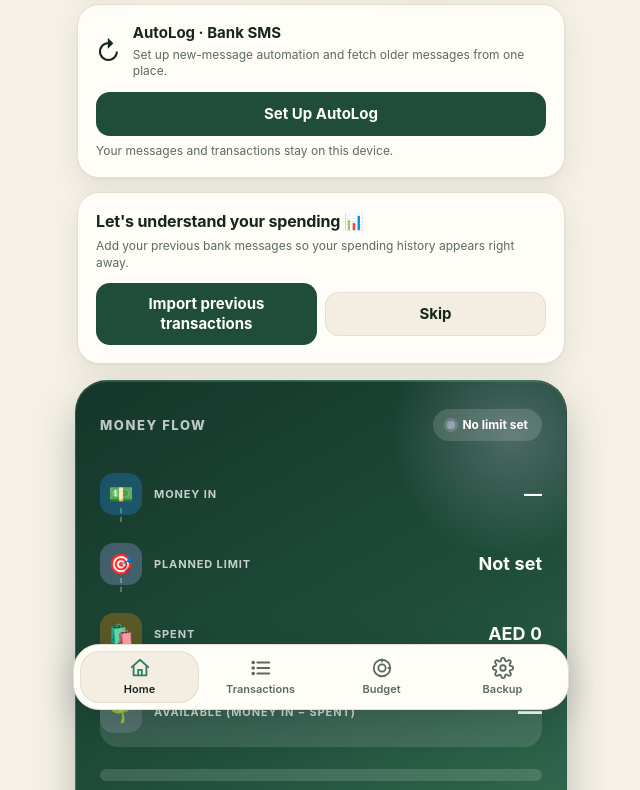
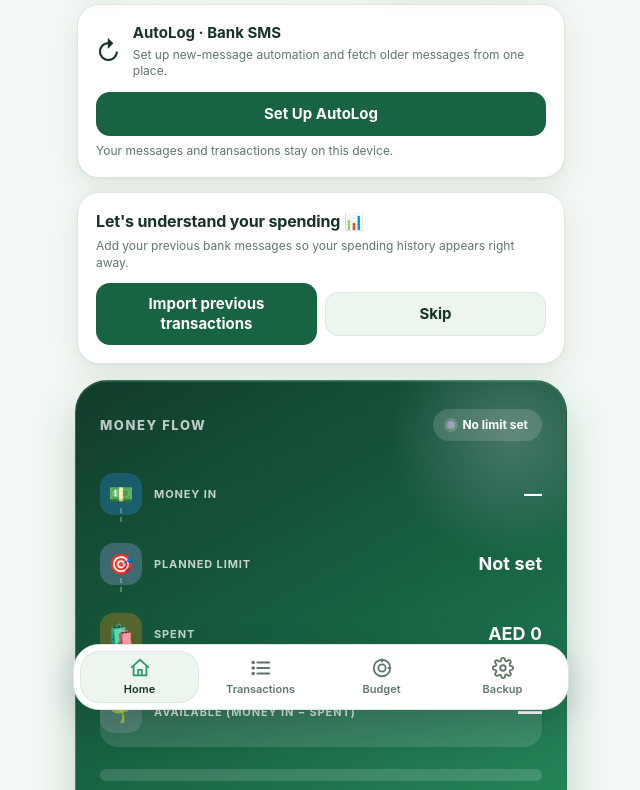
Before and after one commit to hashim4492/familybudgetphase1-v3, a plain HTML site: page index.html in a window 1280 px wide. Shown: the part 80-870 px from the top of the page, without its empty margins (319-959 px from the left). Drawn offline with Linux system fonts and the light colour scheme.

Commit message:
Refresh Family Budget with consistent forest-to-mint green palette

```diff
--- a/styles.css
+++ b/styles.css
@@ -2,21 +2,21 @@
    Semantic colours: green = healthy/available, blue = income, orange = spending, purple = credit/savings,
    yellow = close to limit, red = over limit.  To restore orange card outlines set --cardbd: 1.5px solid var(--or). */
 :root{
- --green:#3f9a6a;--blue:#2f7d6b;--orange:#e8735a;--purple:#7b5ea7;--red:#d64545;--yellow:#e0a100;
- --g:#1f7a4a;--r:#c8372d;--or:#e8735a;--cash:#2f8f5b;--dcard:#2f6fa3;--credit:#7b5ea7;
- --bg:#f6f1e6;--card:#fffdf8;--ink:#17261d;--mute:#5a6b5f;--line:#e6dfcf;--mini:#f3eee1;--acc:#1f4d3a;--accink:#fff;
+ --green:#2f9b68;--blue:#2f9b68;--orange:#70b895;--purple:#9bd9b7;--red:#c8372d;--yellow:#d6a72c;
+ --g:#237b52;--r:#c8372d;--or:#70b895;--cash:#2f9b68;--dcard:#4caa7c;--credit:#8bcba8;
+ --bg:#f2f8f3;--card:#ffffff;--ink:#173326;--mute:#60776a;--line:#dce9df;--mini:#edf5ef;--acc:#176342;--accink:#fff;
  --sh:0 1px 2px rgba(40,50,35,.05),0 10px 28px rgba(40,50,35,.09);--cardbd:1px solid var(--line);
- --hero:linear-gradient(150deg,#15362a 0%,#1f4d3a 58%,#3b7a5a 120%);--soil:#c9a27e;--stc:#a3b0a6;--gt:#1d6b43;--ytxt:#8f5409;--tagc:#1d6b57;
- --nrbg:#fff1ea;--nrbd:rgba(232,115,90,.5);--p1:#d3e3cf;--p2:#e9edcf;--p3:#f6dcd2;--glow:rgba(122,160,118,.26);--focus:rgba(47,125,107,.22);
+ --hero:linear-gradient(150deg,#123c2b 0%,#176342 55%,#2f9b68 120%);--soil:#a9c8b3;--stc:#9ac9ad;--gt:#176342;--ytxt:#86651b;--tagc:#176342;
+ --nrbg:#edf7ef;--nrbd:rgba(47,155,104,.38);--p1:#d8eee0;--p2:#e6f4eb;--p3:#c7e7d4;--glow:rgba(47,155,104,.20);--focus:rgba(47,155,104,.22);
  box-sizing:border-box;padding-top:env(safe-area-inset-top,0px)}
 @media (prefers-color-scheme:dark){:root:not([data-theme="light"]){
- --g:#7ad39b;--r:#f58b82;--or:#f2917b;--cash:#6fcf97;--dcard:#7fb4e0;--credit:#c3a6ef;
+ --g:#7ad39b;--r:#f58b82;--or:#70b895;--cash:#6fcf97;--dcard:#4caa7c;--credit:#8bcba8;
  --bg:#0e1712;--card:#16221b;--ink:#eef3ec;--mute:#9fb3a5;--line:#27382d;--mini:#1b2a21;--acc:#b9d7c1;--accink:#12231a;
- --sh:0 1px 2px rgba(0,0,0,.3),0 10px 28px rgba(0,0,0,.4);--hero:linear-gradient(150deg,#0f241a 0%,#1a3b2b 58%,#2f6b4c 118%);--soil:#6b5440;--gt:#7ad39b;--ytxt:#f2c14e;--tagc:#a9dfc2;
+ --sh:0 1px 2px rgba(0,0,0,.3),0 10px 28px rgba(0,0,0,.4);--hero:linear-gradient(150deg,#102f22 0%,#174d34 58%,#287b52 118%);--soil:#6b5440;--gt:#7ad39b;--ytxt:#f2c14e;--tagc:#a9dfc2;
  --nrbg:#2a1e1a;--nrbd:rgba(242,145,123,.55);--p1:#2b4235;--p2:#363f27;--p3:#4a342d;--glow:rgba(70,120,90,.25);--focus:rgba(111,207,151,.25)}}
-:root[data-theme="dark"]{--g:#7ad39b;--r:#f58b82;--or:#f2917b;--cash:#6fcf97;--dcard:#7fb4e0;--credit:#c3a6ef;
+:root[data-theme="dark"]{--g:#7ad39b;--r:#f58b82;--or:#70b895;--cash:#6fcf97;--dcard:#4caa7c;--credit:#8bcba8;
  --bg:#0e1712;--card:#16221b;--ink:#eef3ec;--mute:#9fb3a5;--line:#27382d;--mini:#1b2a21;--acc:#b9d7c1;--accink:#12231a;
- --sh:0 1px 2px rgba(0,0,0,.3),0 10px 28px rgba(0,0,0,.4);--hero:linear-gradient(150deg,#0f241a 0%,#1a3b2b 58%,#2f6b4c 118%);--soil:#6b5440;--gt:#7ad39b;--ytxt:#f2c14e;--tagc:#a9dfc2;
+ --sh:0 1px 2px rgba(0,0,0,.3),0 10px 28px rgba(0,0,0,.4);--hero:linear-gradient(150deg,#102f22 0%,#174d34 58%,#287b52 118%);--soil:#6b5440;--gt:#7ad39b;--ytxt:#f2c14e;--tagc:#a9dfc2;
  --nrbg:#2a1e1a;--nrbd:rgba(242,145,123,.55);--p1:#2b4235;--p2:#363f27;--p3:#4a342d;--glow:rgba(70,120,90,.25);--focus:rgba(111,207,151,.25)}
 html{scroll-padding-top:env(safe-area-inset-top,0px);-webkit-text-size-adjust:100%}
 *{box-sizing:border-box}
@@ -55,7 +55,7 @@ textarea{min-height:110px;font-size:13px;font-family:ui-monospace,SFMono-Regular
 .ti,.cat-i,.fs-i{position:relative;flex:none;width:42px;height:42px;border-radius:14px;display:grid;place-items:center;font-size:20px}
 .ti::before,.cat-i::before,.fs-i::before{content:"";position:absolute;inset:0;border-radius:inherit;background:var(--c,#98a2b3);opacity:.17}
 .ti span,.cat-i span,.fs-i span{position:relative}
-.tag{display:inline-block;vertical-align:1px;margin-left:6px;padding:1px 7px;border-radius:999px;font-size:10px;font-weight:700;letter-spacing:.03em;color:var(--tagc);background:rgba(47,125,107,.14)}
+.tag{display:inline-block;vertical-align:1px;margin-left:6px;padding:1px 7px;border-radius:999px;font-size:10px;font-weight:700;letter-spacing:.03em;color:var(--tagc);background:rgba(47,155,104,.14)}
 /* ---------- navigation ---------- */
 nav{position:fixed;left:50%;transform:translateX(-50%);bottom:calc(10px + env(safe-area-inset-bottom,0px));width:min(calc(100% - 24px),496px);z-index:5;display:flex;gap:2px;padding:6px;
  background:var(--card);border:var(--cardbd);border-radius:26px;box-shadow:0 10px 34px rgba(16,24,40,.18)}
@@ -65,7 +65,7 @@ nav button.on{color:var(--ink);background:var(--mini);box-shadow:inset 0 0 0 1px
 nav button.on svg{color:var(--blue)}
 /* ---------- money flow hero ---------- */
 .st-ok{--stc:var(--green)}.st-warn{--stc:var(--yellow)}.st-over{--stc:var(--red)}.st-none{--stc:#98a2b3}
-.flow{position:relative;overflow:hidden;margin:12px 16px;padding:20px;border-radius:28px;color:#fff;background:var(--hero);box-shadow:0 18px 40px rgba(30,41,99,.35)}
+.flow{position:relative;overflow:hidden;margin:12px 16px;padding:20px;border-radius:28px;color:#fff;background:var(--hero);box-shadow:0 18px 40px rgba(23,99,66,.22)}
 .flow::before{content:"";position:absolute;right:-70px;top:-70px;width:250px;height:250px;border-radius:50%;background:radial-gradient(circle,var(--stc) 0%,transparent 68%);opacity:.38;pointer-events:none}
 .flow>*{position:relative}
 .fl-head{display:flex;justify-content:space-between;align-items:center;margin-bottom:6px}
@@ -84,7 +84,7 @@ nav button.on svg{color:var(--blue)}
 .quick{display:grid;grid-template-columns:1fr 1fr;gap:10px;margin:12px 16px}
 .quick button{min-height:52px;display:flex;align-items:center;justify-content:center;gap:4px;border-radius:18px;box-shadow:var(--sh)}
 .quick .mb{background:var(--card);box-shadow:var(--sh),inset 0 0 0 1px var(--line)}
-.quick .inc{background:linear-gradient(135deg,#3b8f6e,#1f6b4f);color:#fff}
+.quick .inc{background:linear-gradient(135deg,#2f9b68,#176342);color:#fff}
 .paste{margin:0 16px}.paste button{width:100%}
 /* ---------- circles ---------- */
 .two{display:grid;grid-template-columns:1fr 1fr;gap:12px;margin:12px 16px}.two .card{margin:0;padding:14px 12px}
@@ -100,7 +100,7 @@ nav button.on svg{color:var(--blue)}
 /* ---------- growth ---------- */
 .grow{display:flex;gap:14px;align-items:center}.grow svg{width:112px;height:94px;flex:none}.g-title{font-weight:700;font-size:16px;margin:2px 0 4px}
 .gs-ok{--l1:#6ce9a6;--l2:#12b76a}.gs-warn{--l1:#fde272;--l2:#eaaa08}.gs-over{--l1:#fda29b;--l2:#d92d20}.gs-none{--l1:#6ce9a6;--l2:#12b76a}
-.g-soil{fill:var(--soil);opacity:.45}.g-seedc{fill:var(--soil)}.g-trunk{fill:none;stroke:#8a5a34;stroke-width:5;stroke-linecap:round}.g-b{fill:#f79009}
+.g-soil{fill:var(--soil);opacity:.45}.g-seedc{fill:var(--soil)}.g-trunk{fill:none;stroke:#8a5a34;stroke-width:5;stroke-linecap:round}.g-b{fill:#70b895}
 #g-tree{transition:transform .7s cubic-bezier(.2,.8,.2,1)}#g-bloom,#g-seed{transition:opacity .5s}
 /* ---------- categories ---------- */
 .cat{display:flex;align-items:center;gap:12px;padding:10px 0}.cat-b{flex:1;min-width:0}.cat-n{font-weight:650}
@@ -128,8 +128,8 @@ nav button.on svg{color:var(--blue)}
 #add[data-type="expense"] #amount,#add[data-type="expense"] .amt-cur{color:var(--orange)}
 #add[data-type="income"] #amount,#add[data-type="income"] .amt-cur{color:var(--blue)}
 .save{min-height:52px;font-size:16px;color:#fff;box-shadow:0 8px 20px rgba(16,24,40,.18)}
-#add[data-type="expense"] .save{background:linear-gradient(135deg,#f79009,#fb6514)}
-#add[data-type="income"] .save{background:linear-gradient(135deg,#3b8f6e,#1f6b4f)}
+#add[data-type="expense"] .save{background:linear-gradient(135deg,#70b895,#2f9b68)}
+#add[data-type="income"] .save{background:linear-gradient(135deg,#2f9b68,#176342)}
 .cgrid{display:grid;grid-template-columns:repeat(auto-fill,minmax(74px,1fr));gap:8px}
 .cpick{min-height:0;display:flex;flex-direction:column;align-items:center;gap:4px;padding:10px 4px;border-radius:16px;font-size:11px;font-weight:600;background:var(--mini);color:var(--ink);box-shadow:inset 0 0 0 1px var(--line)}
 .cpick em{font-style:normal;font-size:22px;line-height:1}.cpick span{max-width:100%;overflow:hidden;text-overflow:ellipsis;white-space:nowrap}
@@ -167,7 +167,7 @@ details summary{cursor:pointer;padding:6px 0}
 .nr-h{display:flex;gap:10px;align-items:flex-start}.nr-h>span{font-size:22px;line-height:1}
 .nr-row{display:flex;justify-content:space-between;align-items:center;gap:10px;padding:10px 0 0;margin-top:10px;border-top:1px solid var(--nrbd)}
 .nr-a{font-size:18px;font-weight:700}
-.tag.warn{color:var(--ytxt);background:rgba(232,115,90,.16)}
+.tag.warn{color:var(--ytxt);background:rgba(47,155,104,.14)}
 .modal{position:fixed;inset:0;z-index:30;background:rgba(10,20,14,.55);display:flex;align-items:flex-end;justify-content:center}
 .sheet{width:min(100%,520px);max-height:92vh;overflow:auto;background:var(--card);border-radius:24px 24px 0 0;padding:20px 18px calc(24px + env(safe-area-inset-bottom,0px));box-shadow:0 -10px 40px rgba(0,0,0,.25)}
 .sheet h2{margin:0 0 4px;font-size:20px}
@@ -212,7 +212,7 @@ details summary{cursor:pointer;padding:6px 0}
 #home .flow{
   margin-top:14px; margin-bottom:14px; padding:22px 20px;
   border:1px solid rgba(255,255,255,.09);
-  box-shadow:0 14px 30px rgba(21,54,42,.18);
+  box-shadow:0 14px 30px rgba(23,99,66,.16);
 }
 #home .fl-head{margin-bottom:9px}
 #home .fstep{padding:10px 0}
@@ -259,7 +259,7 @@ details summary{cursor:pointer;padding:6px 0}
   margin:16px 14px 20px;
   padding:28px 24px;
   border-radius:32px;
-  box-shadow:0 20px 40px rgba(21,54,42,.28), inset 0 1px 0 rgba(255,255,255,.14);
+  box-shadow:0 20px 40px rgba(23,99,66,.24), inset 0 1px 0 rgba(255,255,255,.14);
 }
 #home .fl-head{align-items:center;gap:14px;margin-bottom:18px}
 #home .fl-head .lbl{font-size:13px;letter-spacing:.12em;font-weight:800}
```
